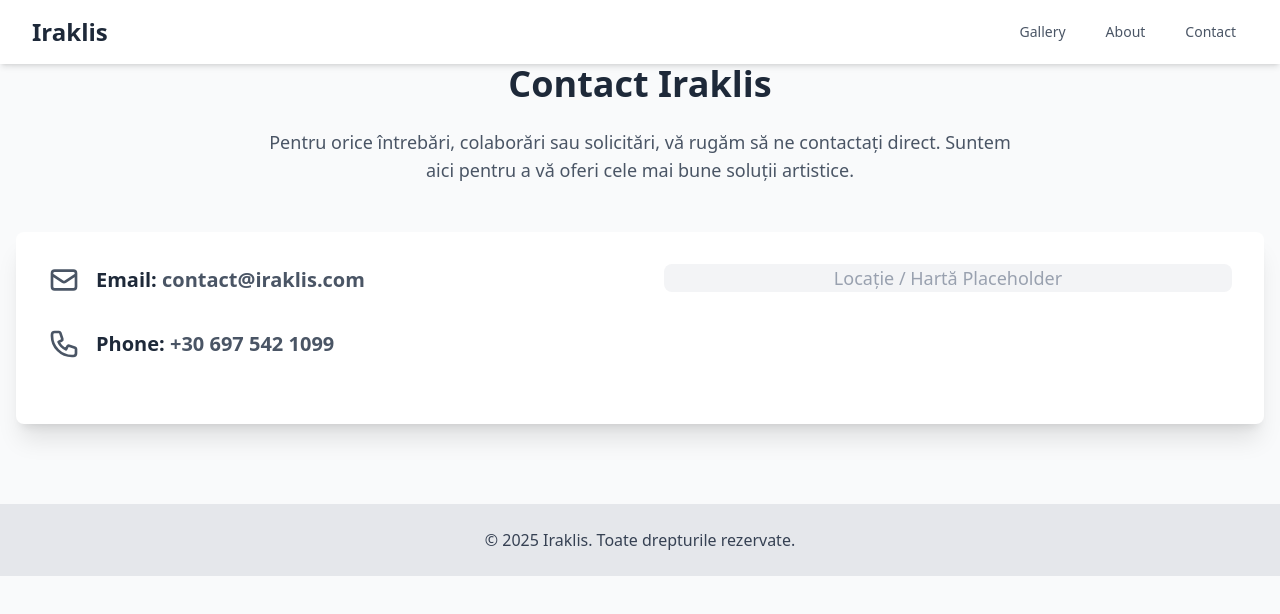
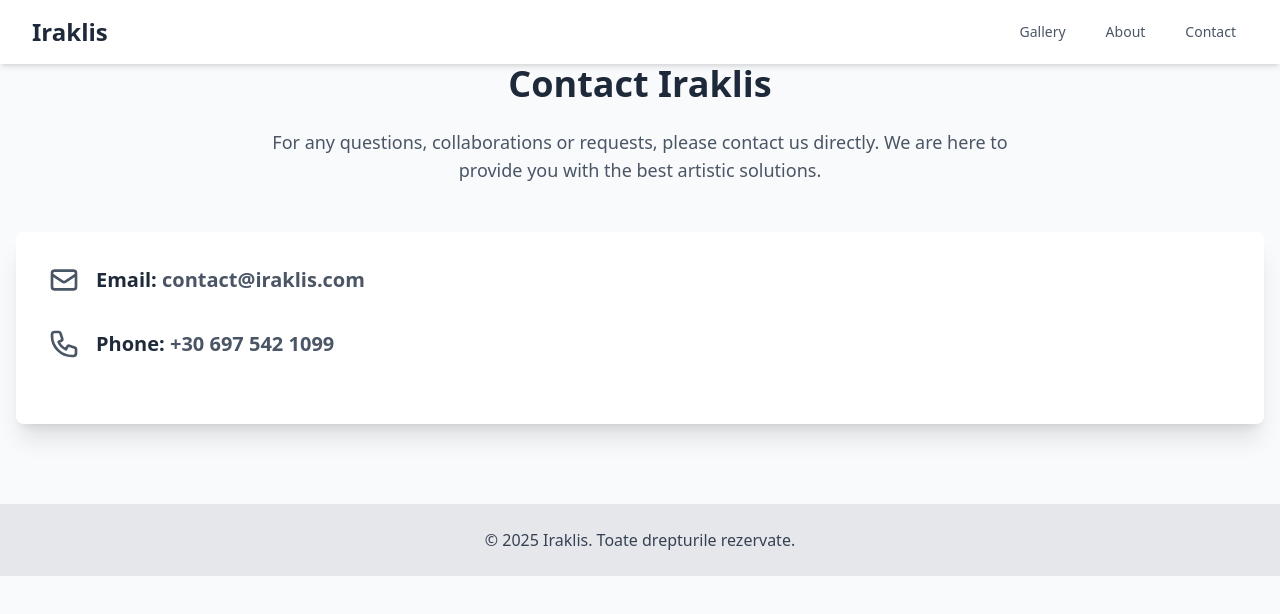
Before and after one commit to paulcureu/iraklis, a Next.js app: page /contact in a window 1280 px wide. Shown: the top 614 px of the page. Built offline with nearby package versions, Linux system fonts and the light colour scheme.

Commit message:
Update contact page text and remove map placeholder
Replaced Romanian contact description with English and removed the visual placeholder column for location/map from the contact page.

```diff
--- a/app/contact/page.tsx
+++ b/app/contact/page.tsx
@@ -5,9 +5,8 @@ const ContactPage = () => {
         Contact Iraklis
       </h1>
       <p className='text-lg text-gray-600 text-center mb-12 max-w-3xl mx-auto'>
-        Pentru orice întrebări, colaborări sau solicitări, vă rugăm să ne
-        contactați direct. Suntem aici pentru a vă oferi cele mai bune soluții
-        artistice.
+        For any questions, collaborations or requests, please contact us
+        directly. We are here to provide you with the best artistic solutions.
       </p>
 
       <div className='grid md:grid-cols-2 gap-12 items-start bg-white p-8 rounded-lg shadow-xl'>
@@ -83,11 +82,6 @@ const ContactPage = () => {
             {/* Add more social media links as needed */}
           </div>
         </div>
-
-        {/* Visual Placeholder Column */}
-        <div className='w-full h-64 md:h-auto bg-gray-100 rounded-lg flex items-center justify-center text-gray-400 text-lg'>
-          Locație / Hartă Placeholder
-        </div>
       </div>
     </div>
   );
```
